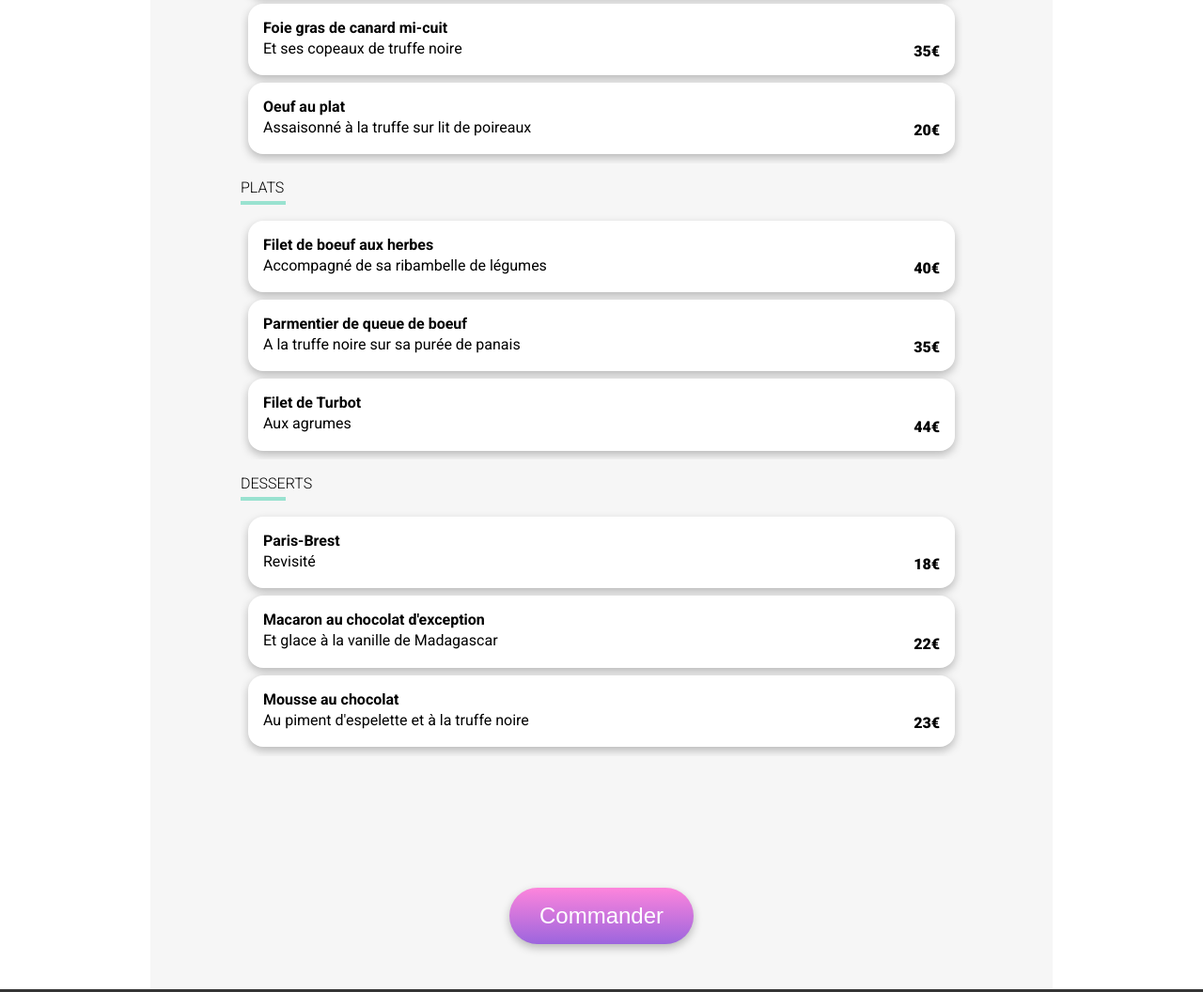
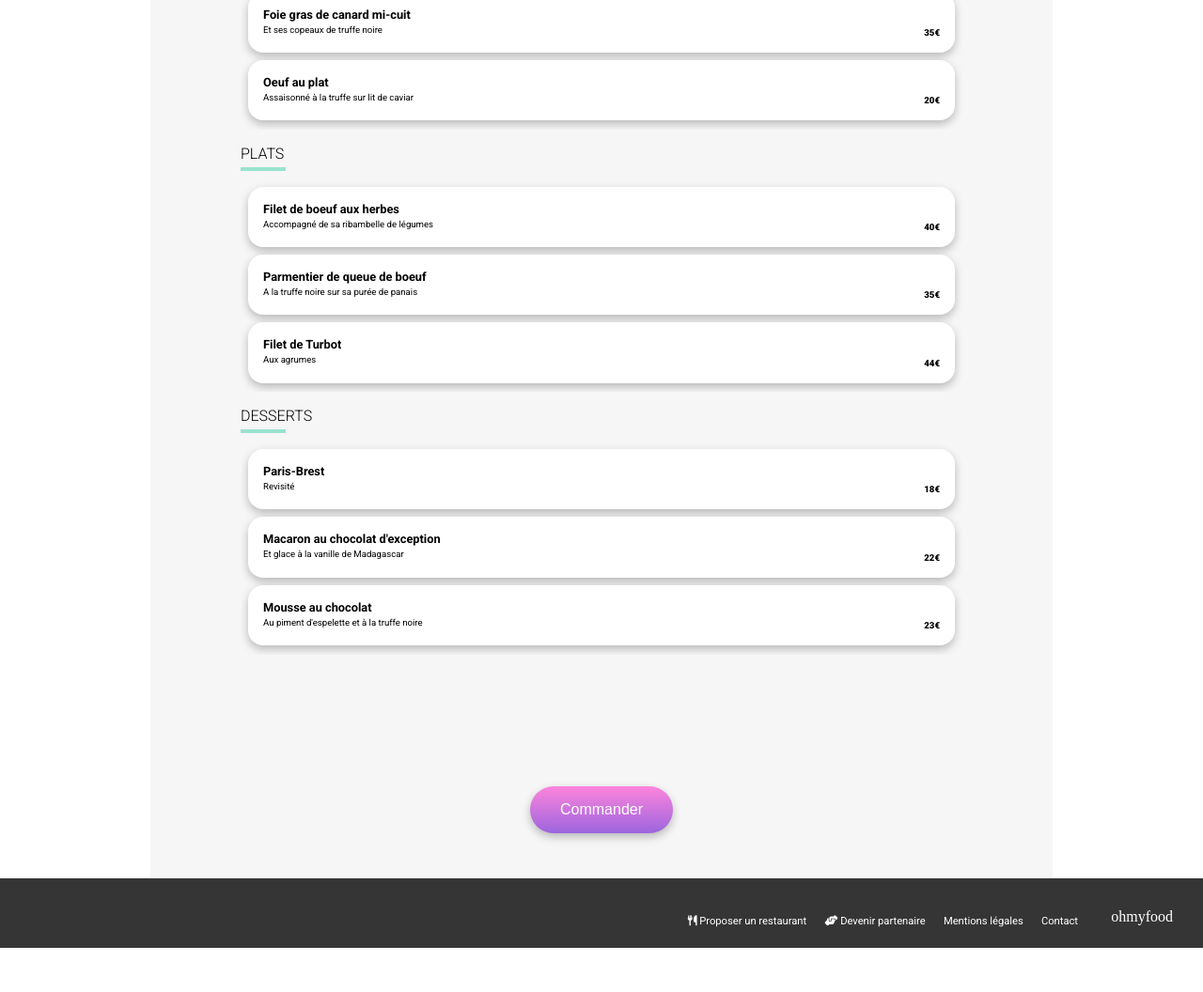
Before and after one commit to YoanGvs/P4-Openclassroom-int-web, a website: page restaurants/la_palette_du_gout.html in a window 1280 px wide. Shown: the part 528-1584 px from the top of the page at 94% size. After the commit the page ends 1537 px from the top, so only its background shows below. Drawn offline with Linux system fonts and the light colour scheme; a web font is replaced by a local one.

Commit message:
restaurant pages correction

```diff
--- a/restaurants/la_palette_du_gout.html
+++ b/restaurants/la_palette_du_gout.html
@@ -57,7 +57,7 @@
             <div class="menu-item">
               <div class="menu-item__description">
                 <h4>Oeuf au plat</h4>
-                <p>Assaisonné à la truffe sur lit de poireaux</p>
+                <p>Assaisonné à la truffe sur lit de caviar</p>
               </div>
               <span class="menu-item__price">20€</span>
               <div class="menu-item__check">
@@ -149,7 +149,7 @@
 
     <footer>
       <h2>ohmyfood</h2>
-      <div class="footer__description">
+      <div class="footer__menu">
         <p>
           <i class="fas fa-utensils"></i>
           Proposer un restaurant
@@ -160,7 +160,7 @@
         </p>
         <p>Mentions légales</p>
         <p>
-          <a href="mailto:benoit.mrejen@gmail.com">Contact</a>
+          <a href="mailto:yoangovaerts@gmail.com">Contact</a>
         </p>
       </div>
 
--- a/sass/layout/footer.scss
+++ b/sass/layout/footer.scss
@@ -20,6 +20,7 @@ footer {
   }
   p {
     padding: 0.2rem;
+    font-size: 0.7rem;
   }
 
 
--- a/sass/pages/restaurant.scss
+++ b/sass/pages/restaurant.scss
@@ -30,7 +30,7 @@ body {
   .banner img {
     display: block;
     width: 100%;
-    height: 16vh;
+    height: 13rem;
     object-fit: cover;
     object-position: center;
     @media (min-width : 1024px) {
@@ -118,16 +118,25 @@ body {
           padding: 1rem;
           display: flex;
           align-items: flex-end;
+          font-size: 0.6rem;
+
         }
         .menu-item__description {
           padding: 1rem;
           overflow: hidden;
-          h4,
+          h4{
+            font-size: 0.8rem;
+            overflow: hidden;
+            white-space: nowrap;
+            text-overflow: ellipsis;
+            padding-bottom: 0.2rem;
+          }
           p {
             overflow: hidden;
             white-space: nowrap;
             text-overflow: ellipsis;
             padding-bottom: 0.2rem;
+            font-size: 0.6rem;
           }
         }
         .menu-item__check {
@@ -173,6 +182,7 @@ body {
 
     button {
       @include base-button;
+      font-size: 1rem;
     }
   }
 }
```
Also changed, not shown: restaurants/a_la_francaise.html (+4 -1 lines), restaurants/la_note_enchantee.html (+4 -1 lines), restaurants/le_delice_des_sens.html (+4 -1 lines), assets/style.css, 1 other file.
